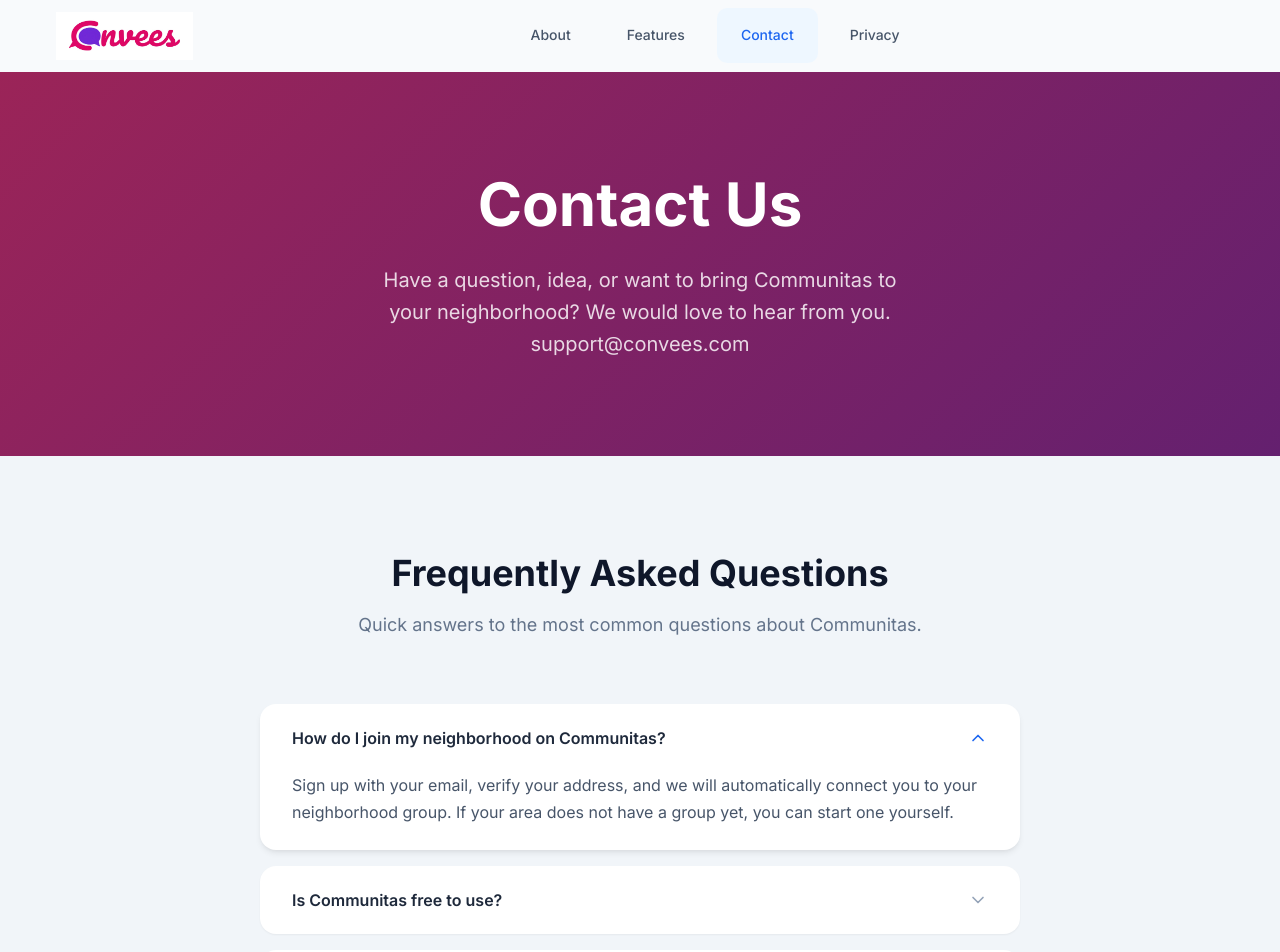
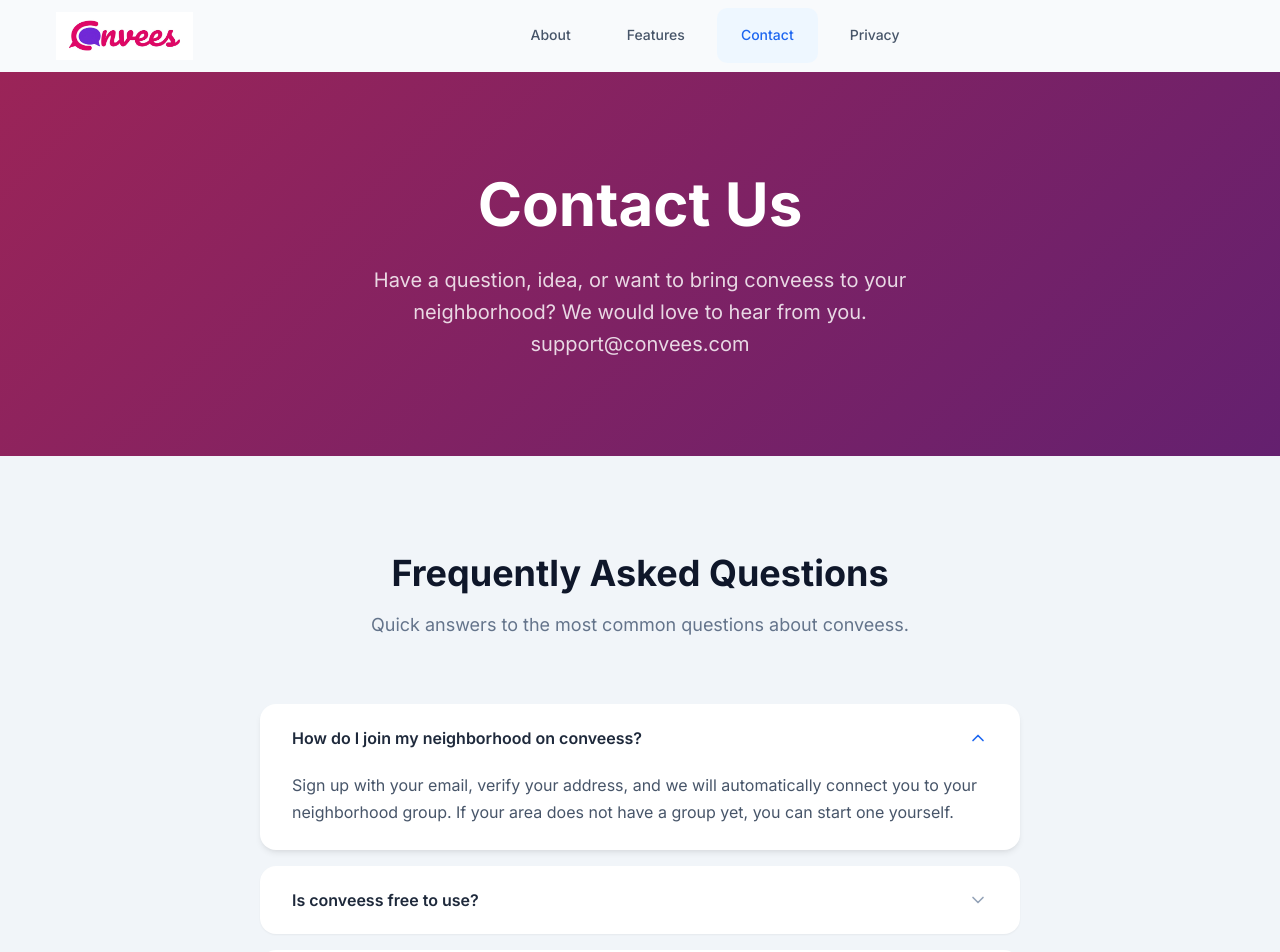
Before and after one commit to schaumibr/convees, a React (Vite) app: page /convees/contact in a window 1280 px wide. Shown: the top 952 px of the page. Built offline with nearby package versions, Linux system fonts and the light colour scheme.

Commit message:
spelling mistake

```diff
--- a/src/pages/Contact.jsx
+++ b/src/pages/Contact.jsx
@@ -5,7 +5,7 @@ const contactInfo = [
   {
     icon: 'primary',
     label: 'Email',
-    value: 'hello@communitas.app',
+    value: 'info@convees.com',
     svg: <><path d="M4 4h16c1.1 0 2 .9 2 2v12c0 1.1-.9 2-2 2H4c-1.1 0-2-.9-2-2V6c0-1.1.9-2 2-2z" /><polyline points="22,6 12,13 2,6" /></>,
   },
   {
@@ -24,11 +24,11 @@ const contactInfo = [
 
 const faqs = [
   {
-    q: 'How do I join my neighborhood on Communitas?',
+    q: 'How do I join my neighborhood on conveess?',
     a: 'Sign up with your email, verify your address, and we will automatically connect you to your neighborhood group. If your area does not have a group yet, you can start one yourself.',
   },
   {
-    q: 'Is Communitas free to use?',
+    q: 'Is conveess free to use?',
     a: 'Yes, the core platform is completely free for all members. We offer optional premium features for neighborhood organizers who want advanced event management tools.',
   },
   {
@@ -99,7 +99,7 @@ function Contact() {
         <div className="container">
           <h1>Contact Us</h1>
           <p>
-            Have a question, idea, or want to bring Communitas to your
+            Have a question, idea, or want to bring conveess to your
             neighborhood? We would love to hear from you.
           </p>
           <p>
@@ -232,7 +232,7 @@ function Contact() {
         <div className="container">
           <div className="section-heading">
             <h2>Frequently Asked Questions</h2>
-            <p>Quick answers to the most common questions about Communitas.</p>
+            <p>Quick answers to the most common questions about conveess.</p>
           </div>
           <div className="faq-list">
             {faqs.map((faq, i) => (
```
Also changed, not shown: package.json (+5 -3 lines).
